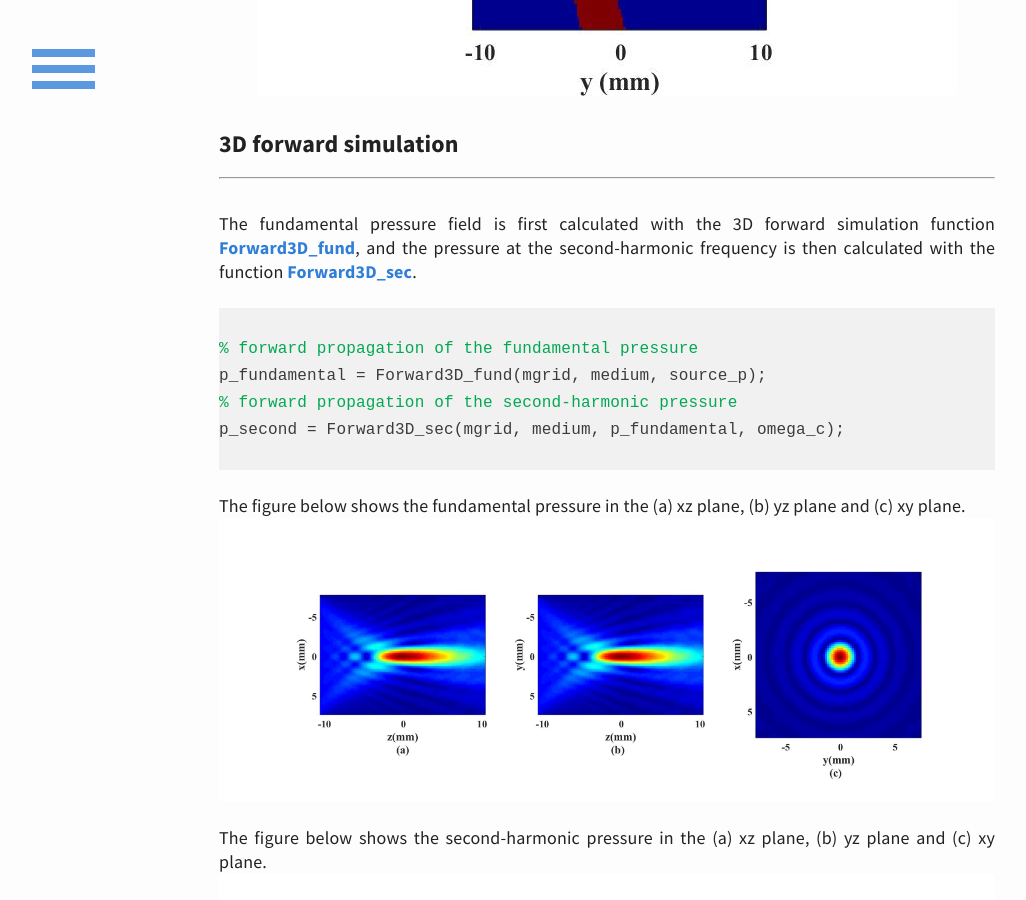
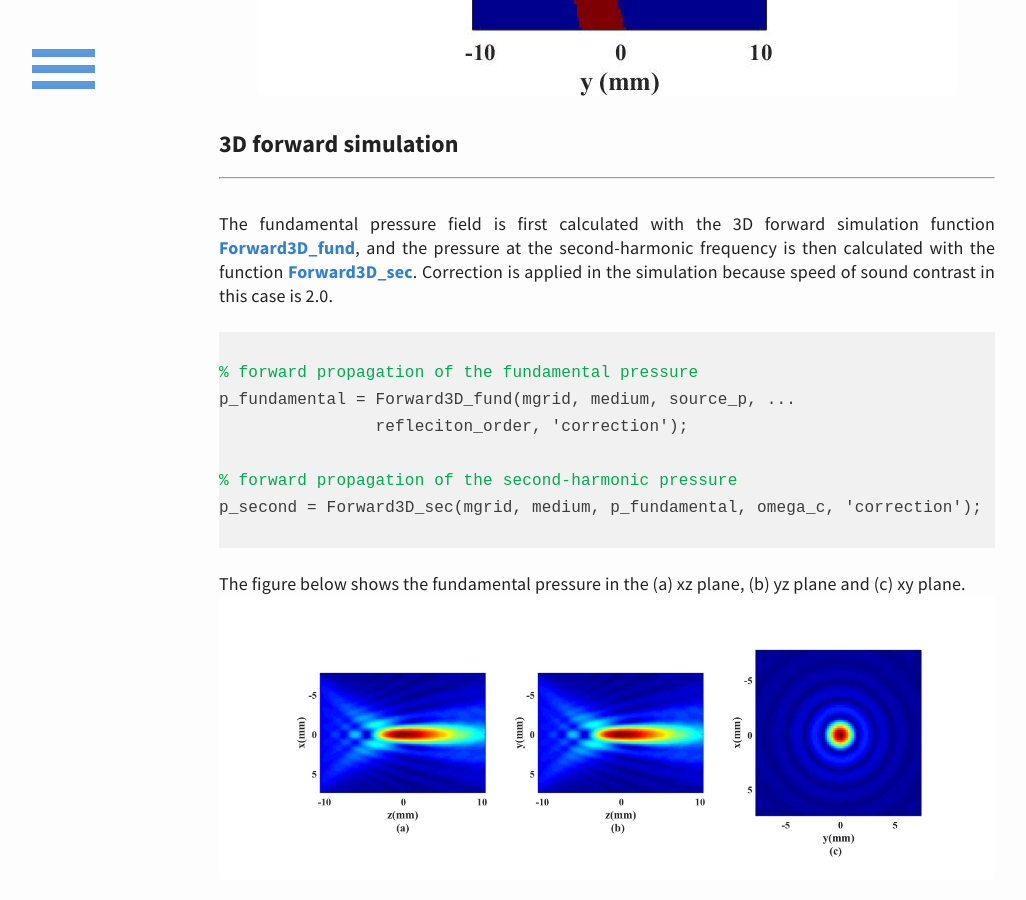
Before and after one commit to m-SOUND/mSOUND, a Jekyll site: the page built from _posts/2019-02-21-FSMDM-3D_heterogeneous.html, in a window 1280 px wide and 900 px high, scrolled down 1332 px. Shown: the whole window, without its empty margins (33-1059 px from the left). Built offline with Jekyll 4.4.1, drawn with Linux system fonts in a browser that asks for light colours.

Commit message:
Update 2019-02-21-FSMDM-3D_heterogeneous.html

```diff
--- a/_posts/2019-02-21-FSMDM-3D_heterogeneous.html
+++ b/_posts/2019-02-21-FSMDM-3D_heterogeneous.html
@@ -40,13 +40,17 @@ medium.cb   = cb;     <font color="#03a852">% power law exponent</font>
  <br>The fundamental pressure field is first calculated with the 3D forward simulation function
   <a href="/mSOUND/function.html#Forward3D_fund">Forward3D_fund</a>,
   and the pressure at the second-harmonic frequency is then calculated with the function
-  <a href="/mSOUND/function.html#Forward3D_sec">Forward3D_sec</a>.
+  <a href="/mSOUND/function.html#Forward3D_sec">Forward3D_sec</a>. Correction is applied in the
+ simulation because speed of sound contrast in this case
+ is 2.0.
 
 <pre> <code>
 <font color="#03a852">% forward propagation of the fundamental pressure</font>
-p_fundamental = Forward3D_fund(mgrid, medium, source_p);
+p_fundamental = Forward3D_fund(mgrid, medium, source_p, ...
+                refleciton_order, 'correction');
+
 <font color="#03a852">% forward propagation of the second-harmonic pressure</font>
-p_second = Forward3D_sec(mgrid, medium, p_fundamental, omega_c);
+p_second = Forward3D_sec(mgrid, medium, p_fundamental, omega_c, 'correction');
 </code> </pre>
 
 </p>
```
